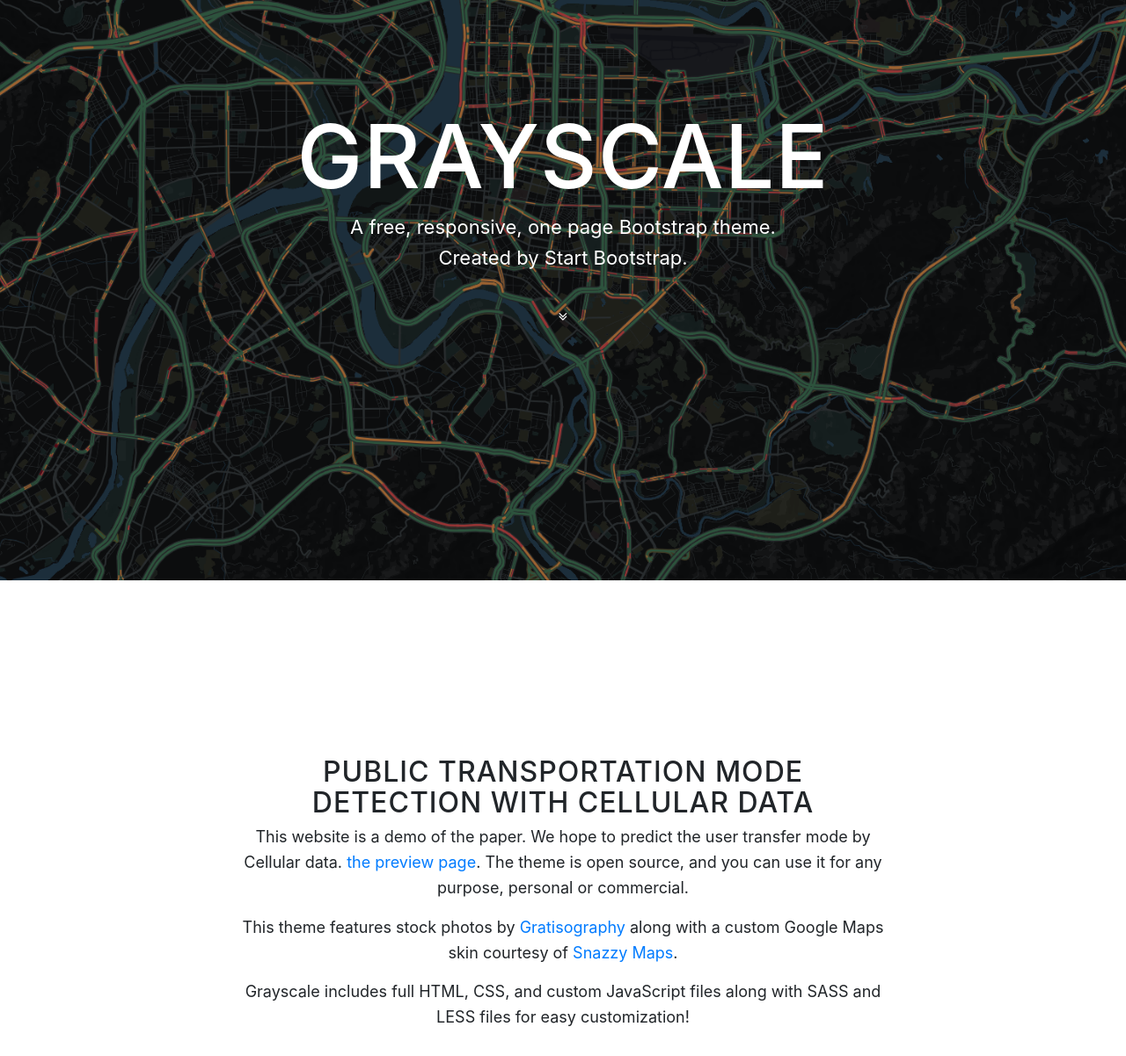
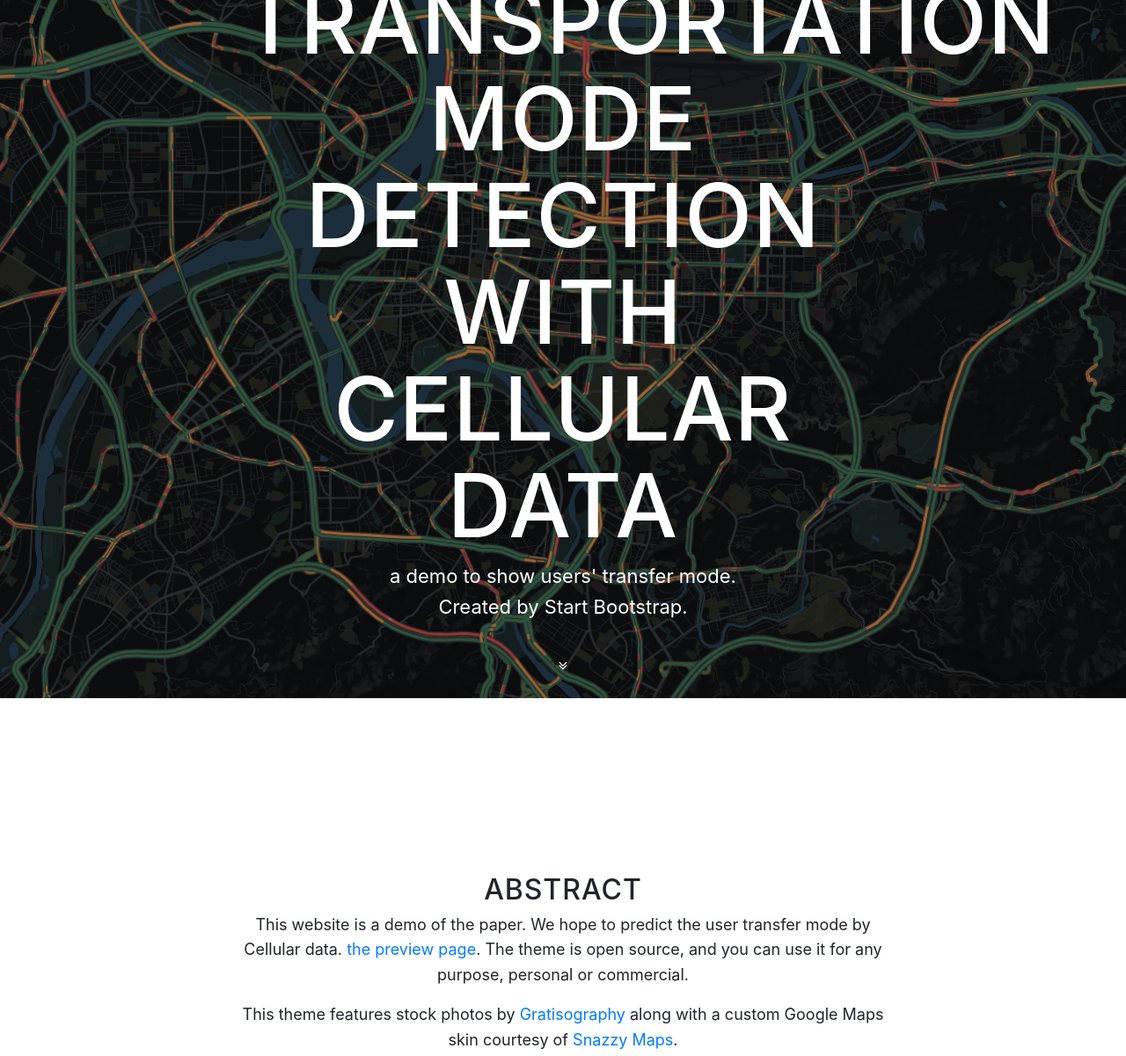
Before and after one commit to gpxlcj/tjminer.github.io, a website with bundled scripts: page index.html in a window 1280 px wide. Shown: the part 140-1341 px from the top of the page at 88% size. Built offline with nearby package versions, Linux system fonts and the light colour scheme.

Commit message:
update title and navigation

```diff
--- a/index.html
+++ b/index.html
@@ -55,8 +55,8 @@
         <div class="container">
           <div class="row">
             <div class="col-lg-8 mx-auto">
-              <h1 class="brand-heading">Grayscale</h1>
-              <p class="intro-text">A free, responsive, one page Bootstrap theme.
+              <h1 class="brand-heading">Public Transportation Mode Detection with Cellular Data</h1>
+              <p class="intro-text">a demo to show users' transfer mode.
                 <br>Created by Start Bootstrap.</p>
               <a href="#about" class="btn btn-circle js-scroll-trigger">
                 <i class="fa fa-angle-double-down animated"></i>
@@ -72,7 +72,7 @@
       <div class="container">
         <div class="row">
           <div class="col-lg-8 mx-auto">
-            <h2>Public Transportation Mode Detection with Cellular Data</h2>
+            <h2>Abstract</h2>
             <p>This website is a demo of the paper. We hope to predict the user transfer mode by Cellular data.
               <a href="http://startbootstrap.com/template-overviews/grayscale/">the preview page</a>. The theme is open source, and you can use it for any purpose, personal or commercial.</p>
             <p>This theme features stock photos by
```
